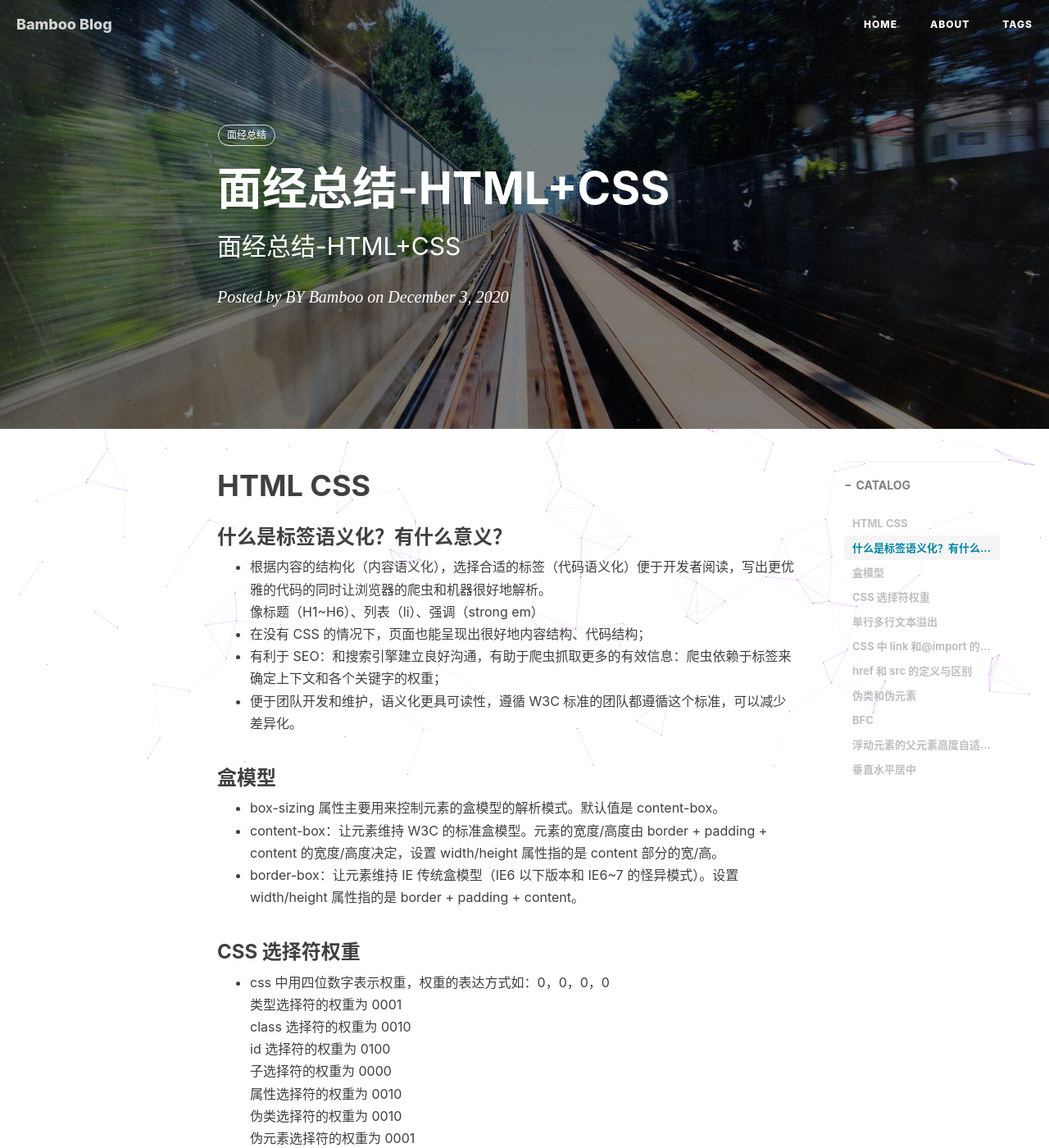
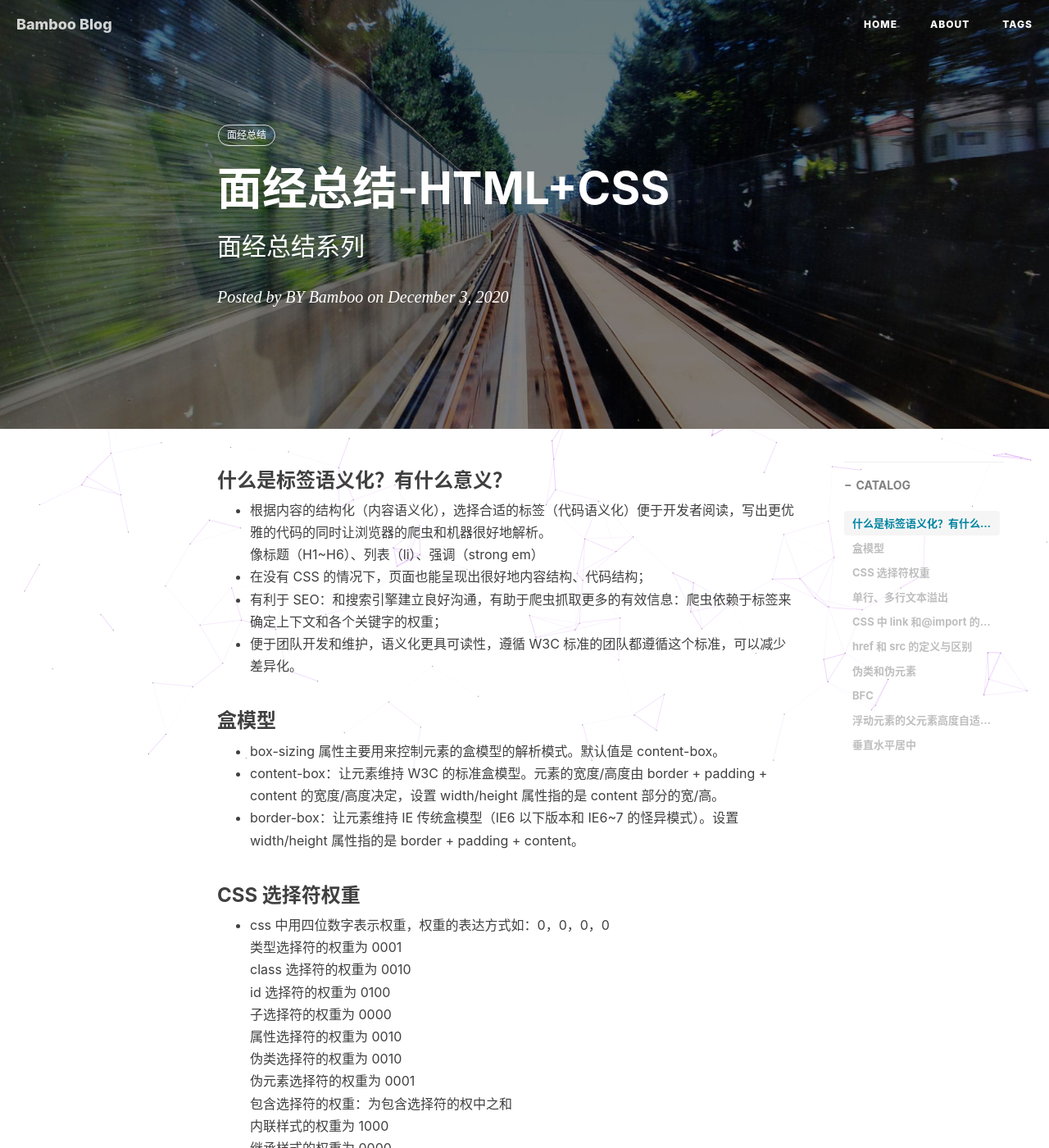
Before and after one commit to ShowBamboo/ShowBamboo.github.io, a Jekyll site: the page built from _posts/2020-12-03-面经总结-HTML+CSS.md, in a window 1280 px wide and 1400 px high. Shown: the whole window at 82% size. Built offline with Jekyll 4.4.1, drawn with Linux system fonts in a browser that asks for light colours; nearby versions of some CDN libraries; comment, search, counter and statistics services are not loaded.

Commit message:
面经总结系列

````diff
--- a/_posts/2020-12-03-面经总结-HTML+CSS.md
+++ b/_posts/2020-12-03-面经总结-HTML+CSS.md
@@ -1,7 +1,7 @@
 ---
 layout: post # 使用的布局（不需要改）
 title: 面经总结-HTML+CSS # 标题
-subtitle: 面经总结-HTML+CSS #副标题
+subtitle: 面经总结系列 #副标题
 date: 2020-12-03 # 时间
 author: BY Bamboo # 作者
 header-img: img/post-bg-2015.jpg #这篇文章标题背景图片
@@ -9,8 +9,6 @@ catalog: true # 是否归档
 tags: #标签
     - 面经总结
 ---
-
-# HTML CSS
 
 ### 什么是标签语义化？有什么意义？
 
@@ -40,7 +38,7 @@ tags: #标签
     内联样式的权重为 1000
     继承样式的权重为 0000
 
-### 单行多行文本溢出
+### 单行、多行文本溢出
 
 ```
 overflow: hidden;
````
